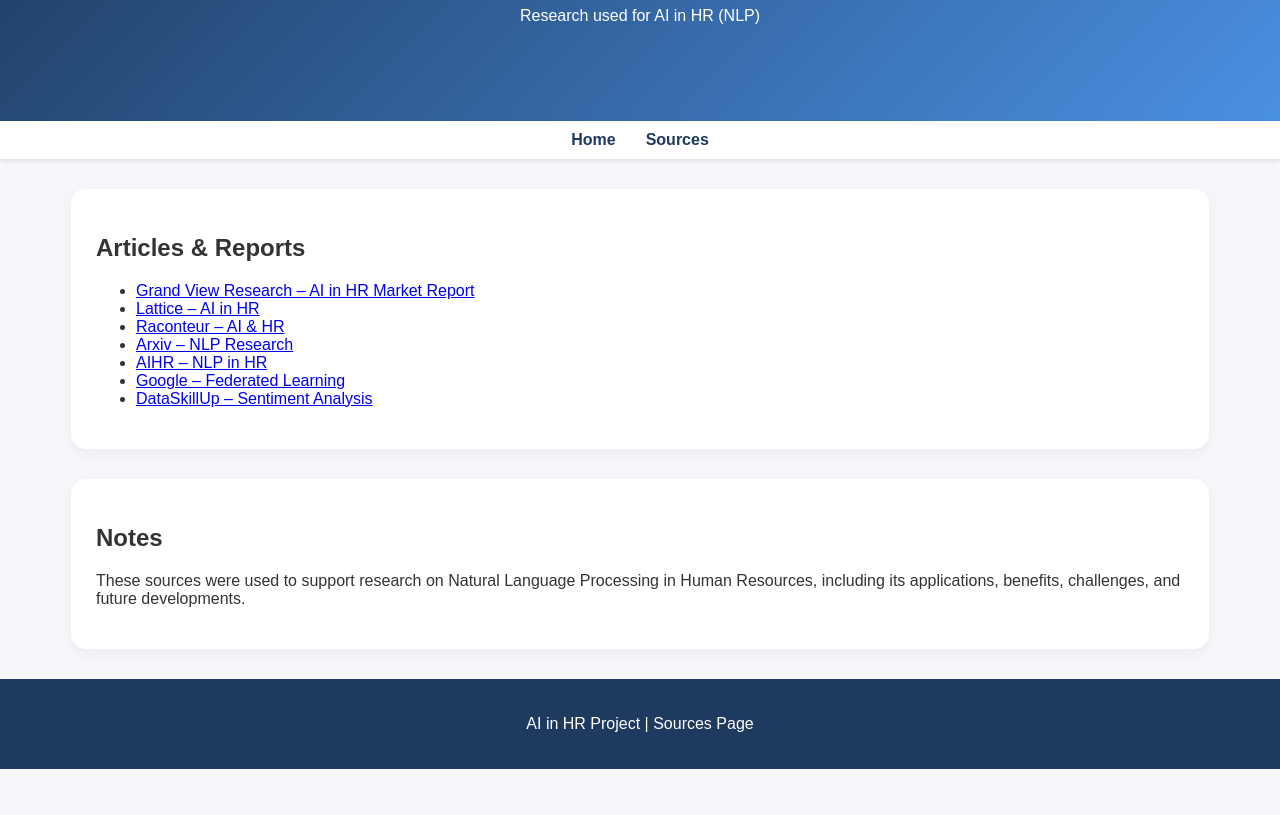
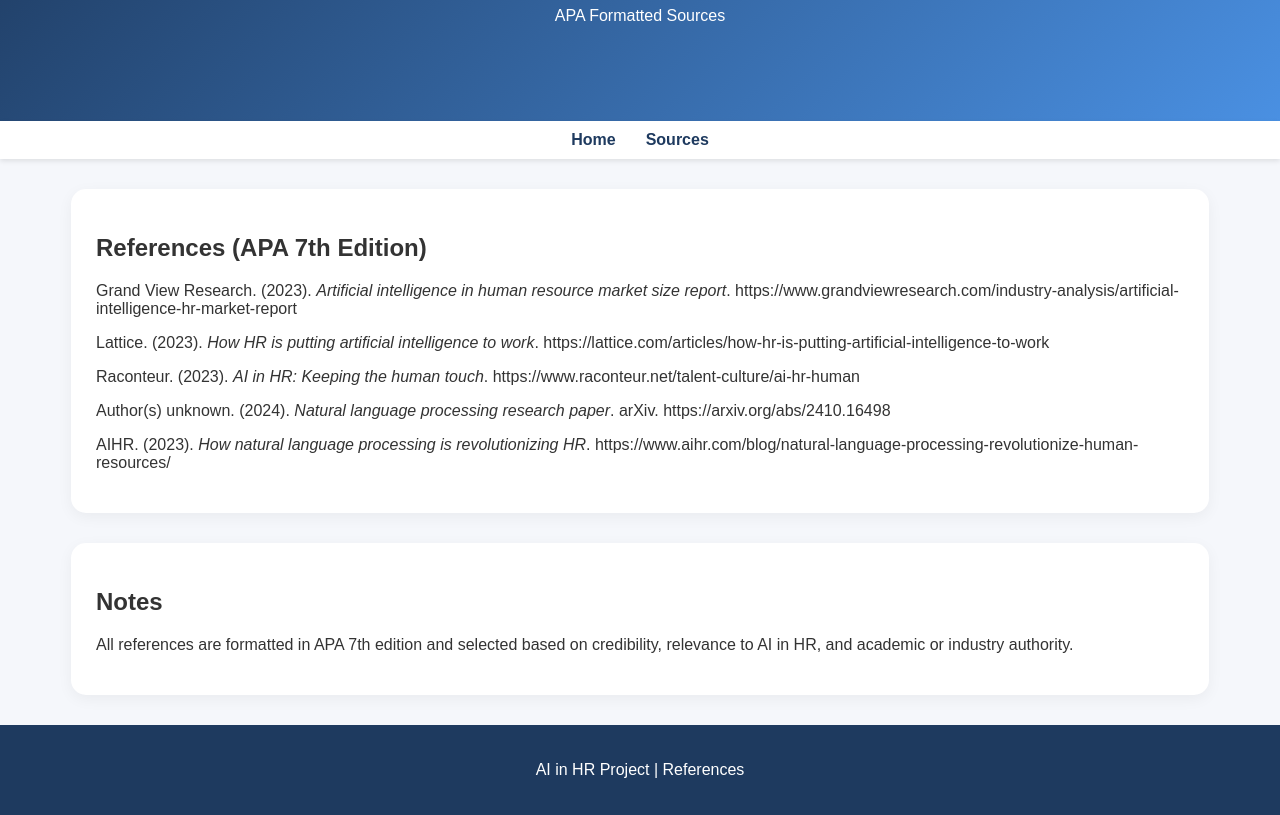
Before and after one commit to evellescig-hub/AI-HR-website, a plain HTML site: page sources.html in a window 1280 px wide. Shown: the part 153-968 px from the top of the page. Before the commit the page ends 922 px from the top, so only its background shows below. Drawn offline with Linux system fonts and the light colour scheme.

Commit message:
Update sources.html

```diff
--- a/sources.html
+++ b/sources.html
@@ -9,8 +9,8 @@
 <body>
 
 <header class="hero">
-    <h1>Sources & References</h1>
-    <p>Research used for AI in HR (NLP)</p>
+    <h1>References</h1>
+    <p>APA Formatted Sources</p>
 </header>
 
 <nav class="navbar">
@@ -21,63 +21,46 @@
 <main>
 
 <section class="card">
-    <h2>Articles & Reports</h2>
-    <ul>
-        <li>
-            <a href="https://www.grandviewresearch.com/industry-analysis/artificial-intelligence-hr-market-report" target="_blank">
-                Grand View Research – AI in HR Market Report
-            </a>
-        </li>
+<h2>References (APA 7th Edition)</h2>
 
-        <li>
-            <a href="https://lattice.com/articles/how-hr-is-putting-artificial-intelligence-to-work" target="_blank">
-                Lattice – AI in HR
-            </a>
-        </li>
+<p>
+Grand View Research. (2023). <i>Artificial intelligence in human resource market size report</i>.
+https://www.grandviewresearch.com/industry-analysis/artificial-intelligence-hr-market-report
+</p>
 
-        <li>
-            <a href="https://www.raconteur.net/talent-culture/ai-hr-human" target="_blank">
-                Raconteur – AI & HR
-            </a>
-        </li>
+<p>
+Lattice. (2023). <i>How HR is putting artificial intelligence to work</i>.
+https://lattice.com/articles/how-hr-is-putting-artificial-intelligence-to-work
+</p>
 
-        <li>
-            <a href="https://arxiv.org/abs/2410.16498" target="_blank">
-                Arxiv – NLP Research
-            </a>
-        </li>
+<p>
+Raconteur. (2023). <i>AI in HR: Keeping the human touch</i>.
+https://www.raconteur.net/talent-culture/ai-hr-human
+</p>
 
-        <li>
-            <a href="https://www.aihr.com/blog/natural-language-processing-revolutionize-human-resources/" target="_blank">
-                AIHR – NLP in HR
-            </a>
-        </li>
+<p>
+Author(s) unknown. (2024). <i>Natural language processing research paper</i>. arXiv.
+https://arxiv.org/abs/2410.16498
+</p>
 
-        <li>
-            <a href="https://research.google/blog/federated-learning-collaborative-machine-learning-without-centralized-training-data/" target="_blank">
-                Google – Federated Learning
-            </a>
-        </li>
+<p>
+AIHR. (2023). <i>How natural language processing is revolutionizing HR</i>.
+https://www.aihr.com/blog/natural-language-processing-revolutionize-human-resources/
+</p>
 
-        <li>
-            <a href="https://www.dataskillup.com/posts/natural-language-processing-in-employee-sentiment-analysis" target="_blank">
-                DataSkillUp – Sentiment Analysis
-            </a>
-        </li>
-    </ul>
 </section>
 
 <section class="card">
-    <h2>Notes</h2>
-    <p>
-        These sources were used to support research on Natural Language Processing in Human Resources, including its applications, benefits, challenges, and future developments.
-    </p>
+<h2>Notes</h2>
+<p>
+All references are formatted in APA 7th edition and selected based on credibility, relevance to AI in HR, and academic or industry authority.
+</p>
 </section>
 
 </main>
 
 <footer>
-    <p>AI in HR Project | Sources Page</p>
+    <p>AI in HR Project | References</p>
 </footer>
 
 </body>
```
